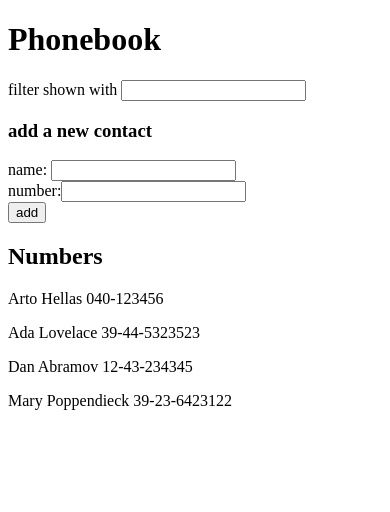
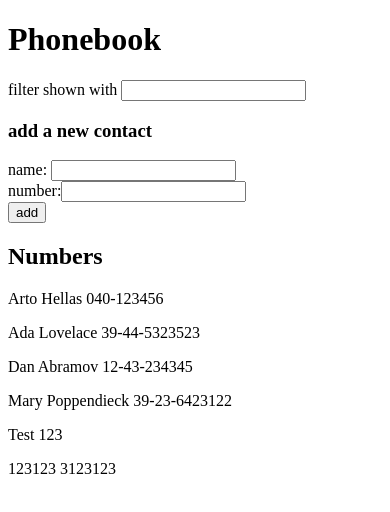
Before and after one commit to mrhorst/fullstackopen, a React (Vite) app in the folder part2/phonebook/: page / in a window 390 px wide. Shown: the top 512 px of the page. Built offline with nearby package versions, Linux system fonts and the light colour scheme; data requests are answered from the project's data file.

Commit message:
finish `phonebook` step7 - saves person to backend, also implement getAll

```diff
--- a/part2/phonebook/db.json
+++ b/part2/phonebook/db.json
@@ -19,6 +19,16 @@
       "name": "Mary Poppendieck",
       "number": "39-23-6423122",
       "id": "4"
+    },
+    {
+      "id": "5",
+      "name": "Test",
+      "number": "123"
+    },
+    {
+      "id": "6",
+      "name": "123123",
+      "number": "3123123"
     }
   ]
 }
--- a/part2/phonebook/src/App.jsx
+++ b/part2/phonebook/src/App.jsx
@@ -1,15 +1,18 @@
 import { useState } from 'react'
+import personService from './services/persons'
+import { useEffect } from 'react'
 
 const App = () => {
-  const [persons, setPersons] = useState([
-    { name: 'Arto Hellas', number: '040-123456', id: 1 },
-    { name: 'Ada Lovelace', number: '39-44-5323523', id: 2 },
-    { name: 'Dan Abramov', number: '12-43-234345', id: 3 },
-    { name: 'Mary Poppendieck', number: '39-23-6423122', id: 4 },
-  ])
+  const [persons, setPersons] = useState([])
   const [newName, setNewName] = useState('')
   const [newNumber, setNewNumber] = useState('')
   const [newFilter, setNewFilter] = useState('')
+
+  const getAllPersons = () => {
+    personService.getAll().then((response) => setPersons(response))
+  }
+
+  useEffect(getAllPersons, [])
 
   const handleInput = (e) => {
     e.preventDefault()
@@ -25,10 +28,13 @@ const App = () => {
   const handleSubmit = (e) => {
     e.preventDefault()
     if (isUnique(newName)) {
-      setPersons([
-        ...persons,
-        { name: newName, number: newNumber, id: persons.length + 1 },
-      ])
+      const newPerson = {
+        name: newName,
+        number: newNumber,
+        id: (persons.length + 1).toString(),
+      }
+      setPersons([...persons, newPerson])
+      personService.create(newPerson)
       setNewName('')
       setNewNumber('')
     } else {
--- /dev/null
+++ b/part2/phonebook/src/services/persons.js
@@ -0,0 +1,18 @@
+import axios from 'axios'
+
+const create = (person) => {
+  axios
+    .post('http://localhost:3001/persons', person)
+    .then((response) => response.data)
+}
+
+const getAll = () => {
+  return axios
+    .get('http://localhost:3001/persons')
+    .then((response) => response.data)
+}
+
+export default {
+  create,
+  getAll,
+}
```
